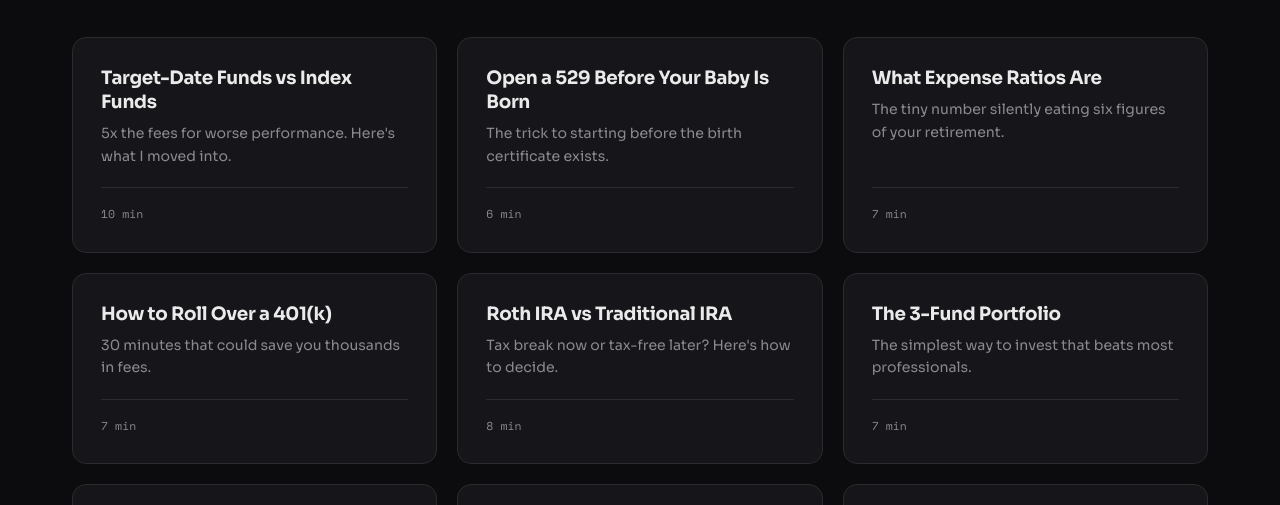
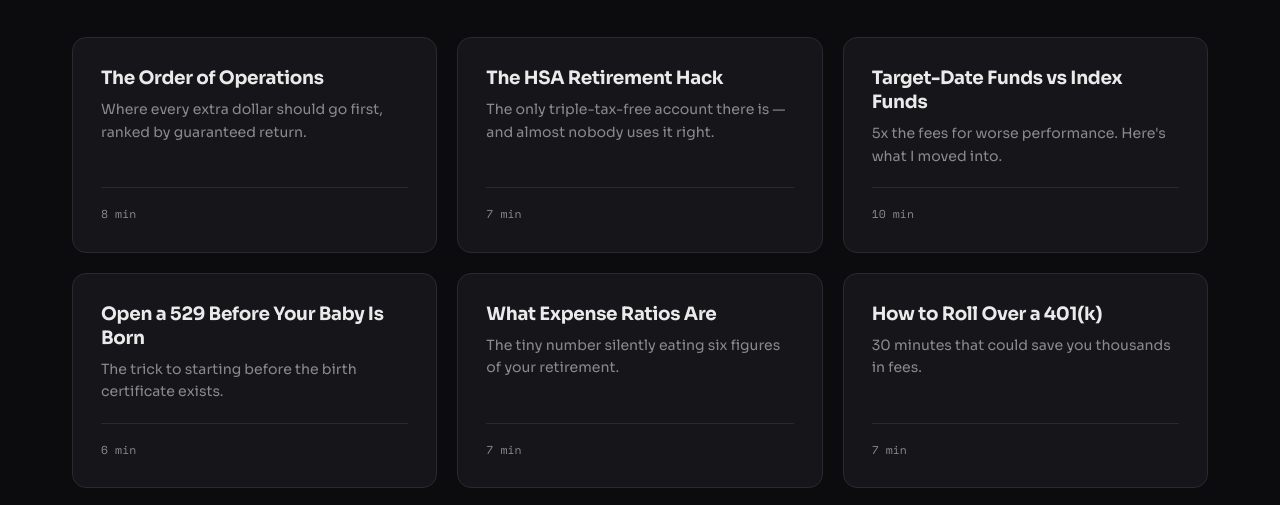
Before and after one commit to Vrynt3/vrynt, a plain HTML site: page investing/index.html in a window 1280 px wide. Shown: the part 235-740 px from the top of the page. Drawn offline with nearby package versions, Linux system fonts and the light colour scheme; a script that the page names is missing.

Commit message:
Update index.html

```diff
--- a/investing/index.html
+++ b/investing/index.html
@@ -2,6 +2,8 @@
 <div class="progress-bar"></div><nav><a href="/" class="logo">vry<span>nt</span></a><button class="menu-toggle">☰</button><ul class="nav-links"><li><a href="/cars/">Car Buying</a></li><li><a href="/investing/">Investing</a></li><li><a href="/crypto/">Crypto</a></li><li><a href="/money/">Money Moves</a></li><li><a href="/tools/car-affordability-calculator/">Tools</a></li><li><a href="/about/">About</a></li></ul></nav>
 <section class="page-header"><h1>Investing</h1><p>Build wealth without paying someone else to do it. 401(k)s, IRAs, 529s, index funds — all of it.</p></section>
 <section class="grid-section"><div class="article-grid">
+<a href="/investing/order-of-operations/" class="card"><h3>The Order of Operations</h3><p>Where every extra dollar should go first, ranked by guaranteed return.</p><div class="card-meta">8 min</div></a>
+<a href="/investing/hsa-retirement/" class="card"><h3>The HSA Retirement Hack</h3><p>The only triple-tax-free account there is &mdash; and almost nobody uses it right.</p><div class="card-meta">7 min</div></a>
 <a href="/investing/target-date-vs-index-funds/" class="card"><h3>Target-Date Funds vs Index Funds</h3><p>5x the fees for worse performance. Here's what I moved into.</p><div class="card-meta">10 min</div></a>
 <a href="/investing/open-529-before-baby-born/" class="card"><h3>Open a 529 Before Your Baby Is Born</h3><p>The trick to starting before the birth certificate exists.</p><div class="card-meta">6 min</div></a>
 <a href="/investing/expense-ratios-explained/" class="card"><h3>What Expense Ratios Are</h3><p>The tiny number silently eating six figures of your retirement.</p><div class="card-meta">7 min</div></a>
```
